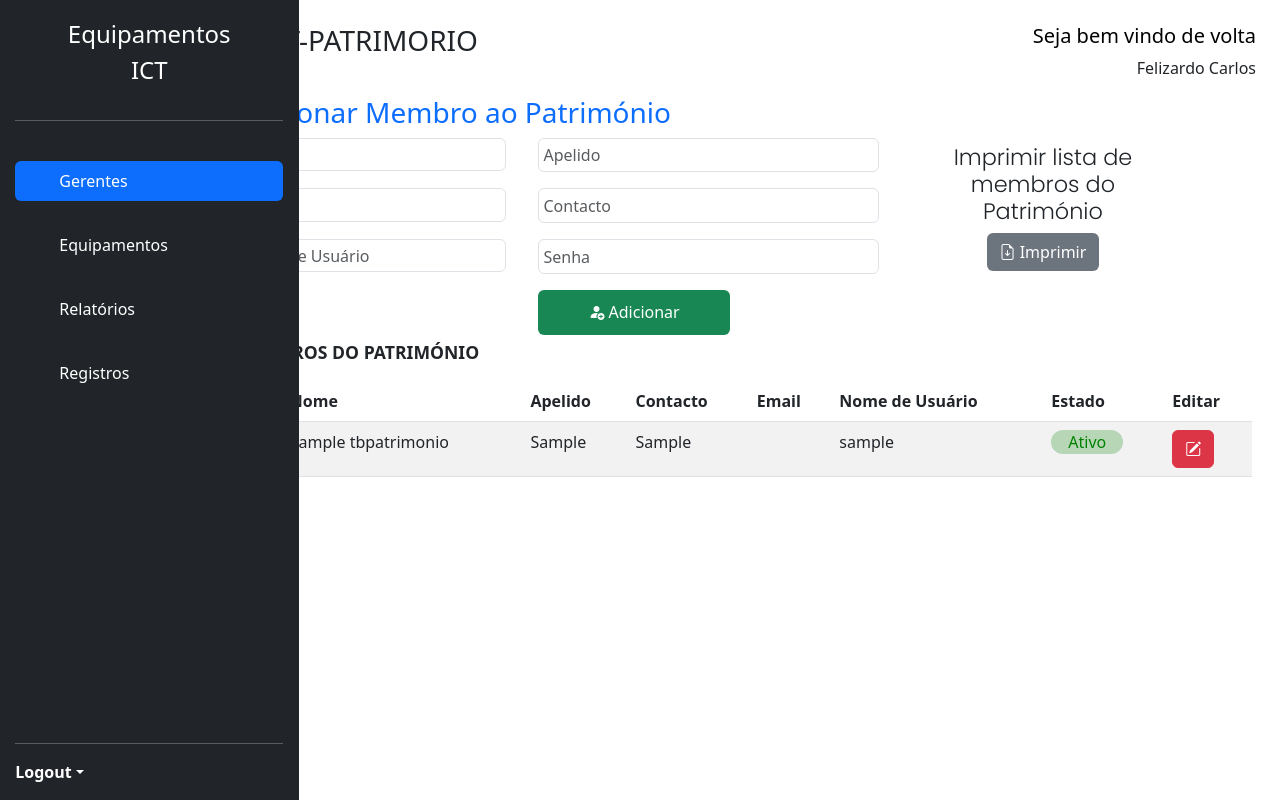
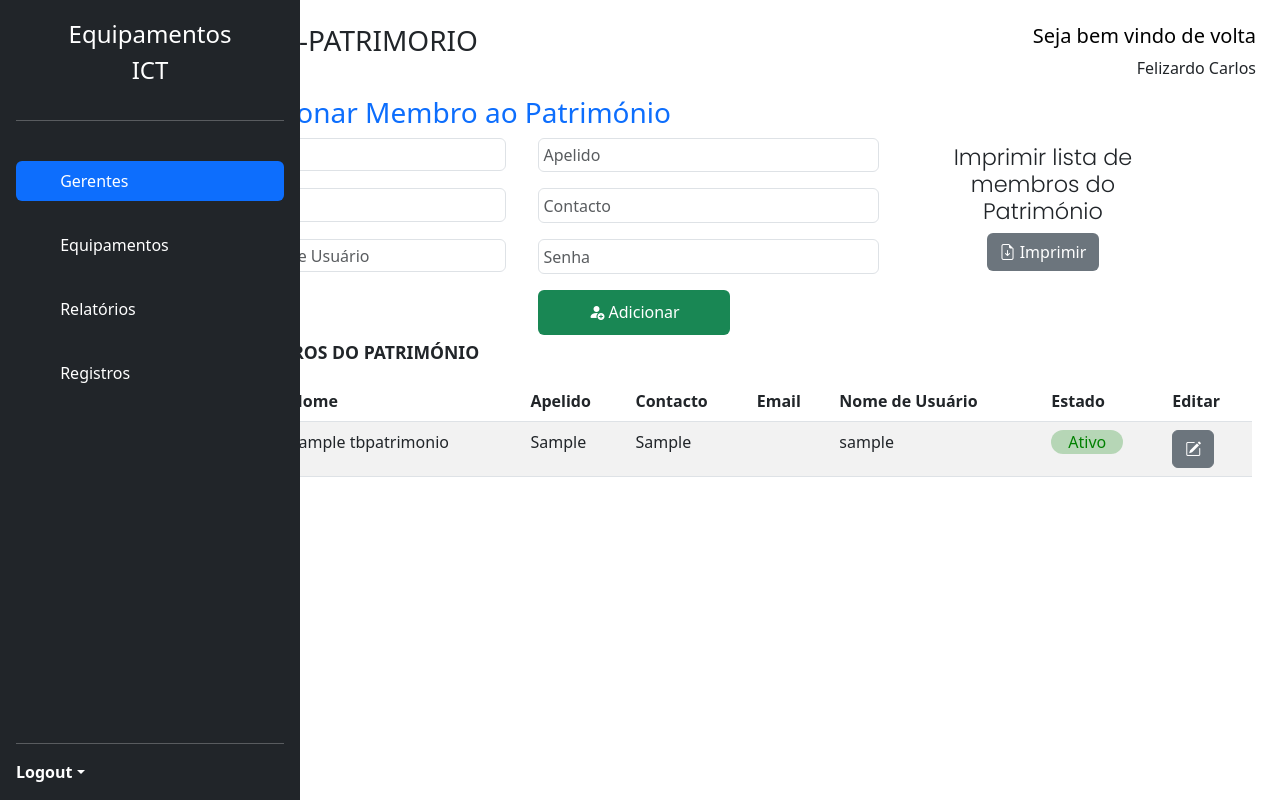
Before and after one commit to Badfox16/ICT-managment, a PHP site: page / in a window 1280 px wide. Run offline with PHP 8.4, Linux system fonts and the light colour scheme; tables that the repository leaves empty hold one stand-in row (values such as "Sample post"); data that the repository does not hold is empty.

Commit message:
Update do botão editar perfil

```diff
--- a/Patrimonio/index.php
+++ b/Patrimonio/index.php
@@ -25,7 +25,7 @@ $Patrimonios = $PatrimonioDAO->listarTodos();
   <main class="main container-fluid d-flex">
     <!-- Dashboard/ left content -->
     <section class="left-dashboard col-2">
-      <div class="d-flex flex-column p-3 text-white bg-dark" style="width: 300px; height:100vh;">
+      <div class="d-flex flex-column p-3 text-white bg-dark fixed-top" style="width: 300px; height:100vh;">
         <a href="/" class="d-flex flex-column align-items-center mb-3 text-white text-decoration-none">
           <span class="fs-4">Equipamentos</span>
           <span class="fs-4">ICT</span>
@@ -186,7 +186,7 @@ $Patrimonios = $PatrimonioDAO->listarTodos();
                   </td>
                   <td>
                     <a href="./EditarPatrimonio.php?id=<?= $patrimonio["Id_Patrimonio"] ?>">
-                      <button class="btn btn-danger">
+                      <button class="btn btn-secondary">
                         <i class="bi bi-pencil-square"></i>
                       </button>
                     </a>
```
